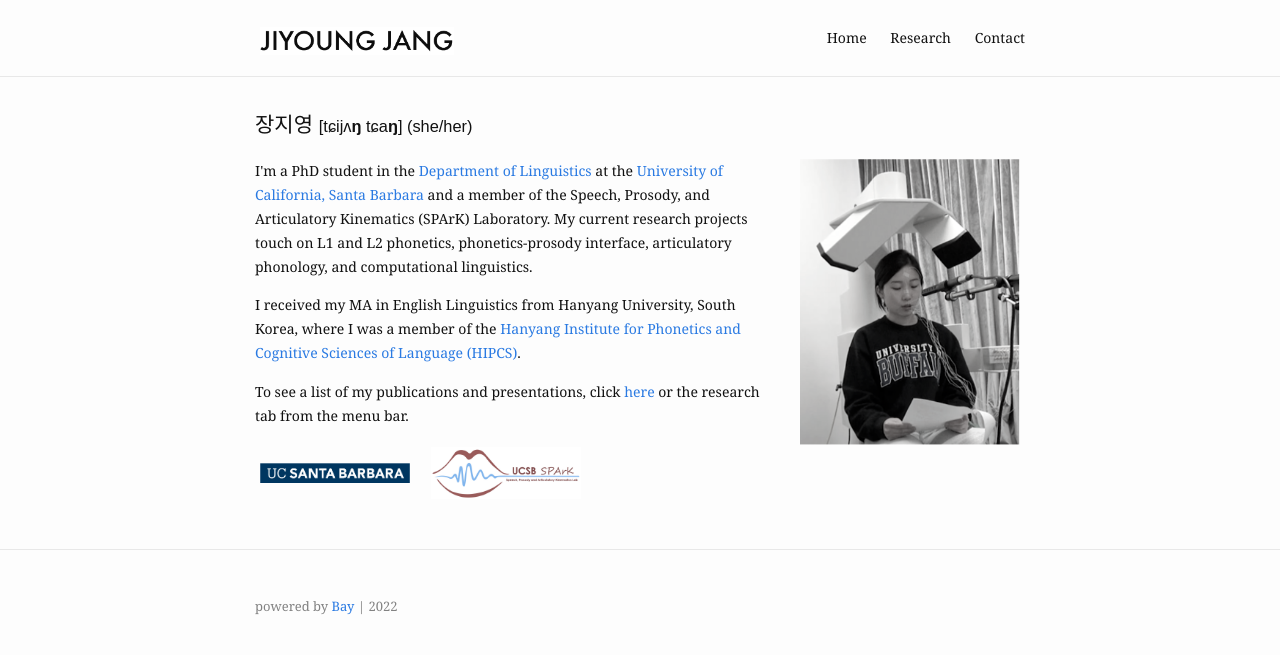
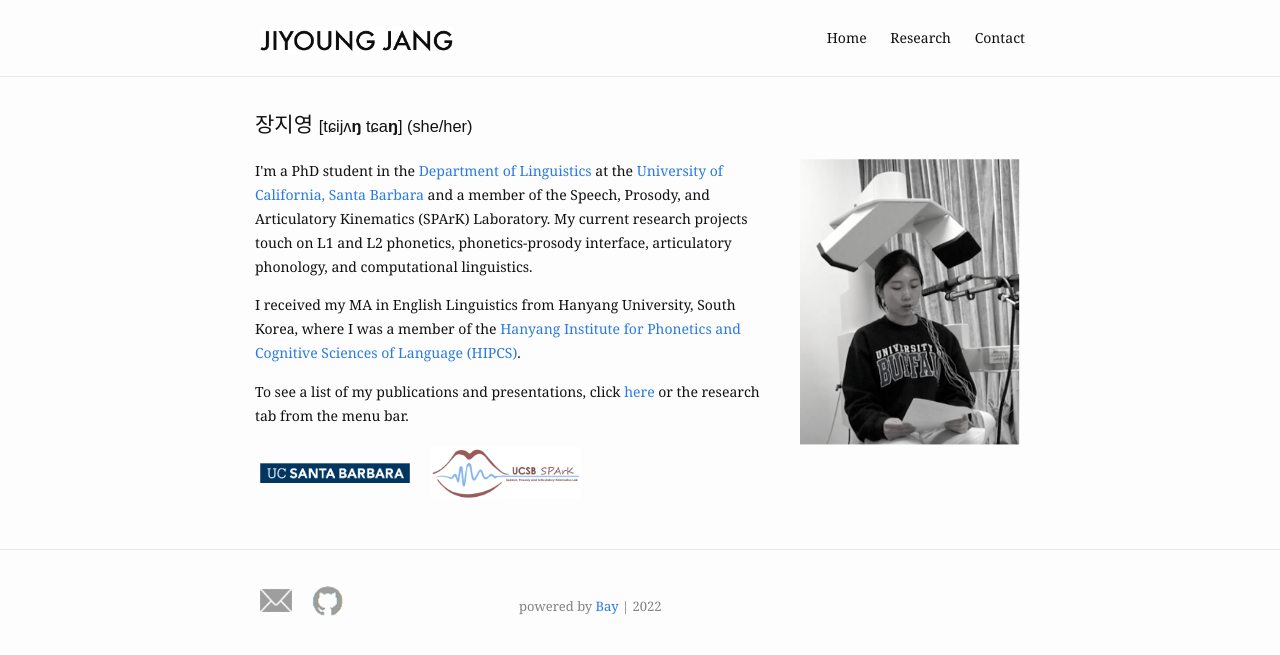
Before and after one commit to jiyoungj/jiyoungj.github.io, a Jekyll site: the page built from index.md, in a window 1280 px wide. Shown: the top 655 px of the page. Built offline with Jekyll 4.4.1, drawn with Linux system fonts in a browser that asks for light colours.

Commit message:
Update footer.html

```diff
--- a/_includes/footer.html
+++ b/_includes/footer.html
@@ -2,6 +2,10 @@
   <div class="wrapper">
     <div class="footer-col-wrapper">
       <div class="footer-col footer-col-1">
+
+        <a href="mailto:jiyoung@ucsb.edu"><img src="/assets/img/icons/email.png" alt="email"></a> &nbsp;
+        <a href="https://www.github.com/"><img src="/assets/img/icons/github.png" alt="github"></a>
+
         <!-- <h4>CONTACT</h4> -->
 
         <div class="social-links">
@@ -14,9 +18,6 @@
                 src="{{ contact_icon_path }}"
                 alt="{{ contact.name | downcase }}">
               </a> -->
-
-              <a href="mailto:jiyoung@ucsb.edu"><img src="/assets/img/icons/email.png" alt="email"></a> &nbsp;
-              <a href="https://www.github.com/"><img src="/assets/img/icons/github.png" alt="github"></a>
 
 
               <!-- {% assign contact_icon_path = "/assets/img/icons/" | append: contact.name | downcase | append: ".png" | absolute_url %}
```
